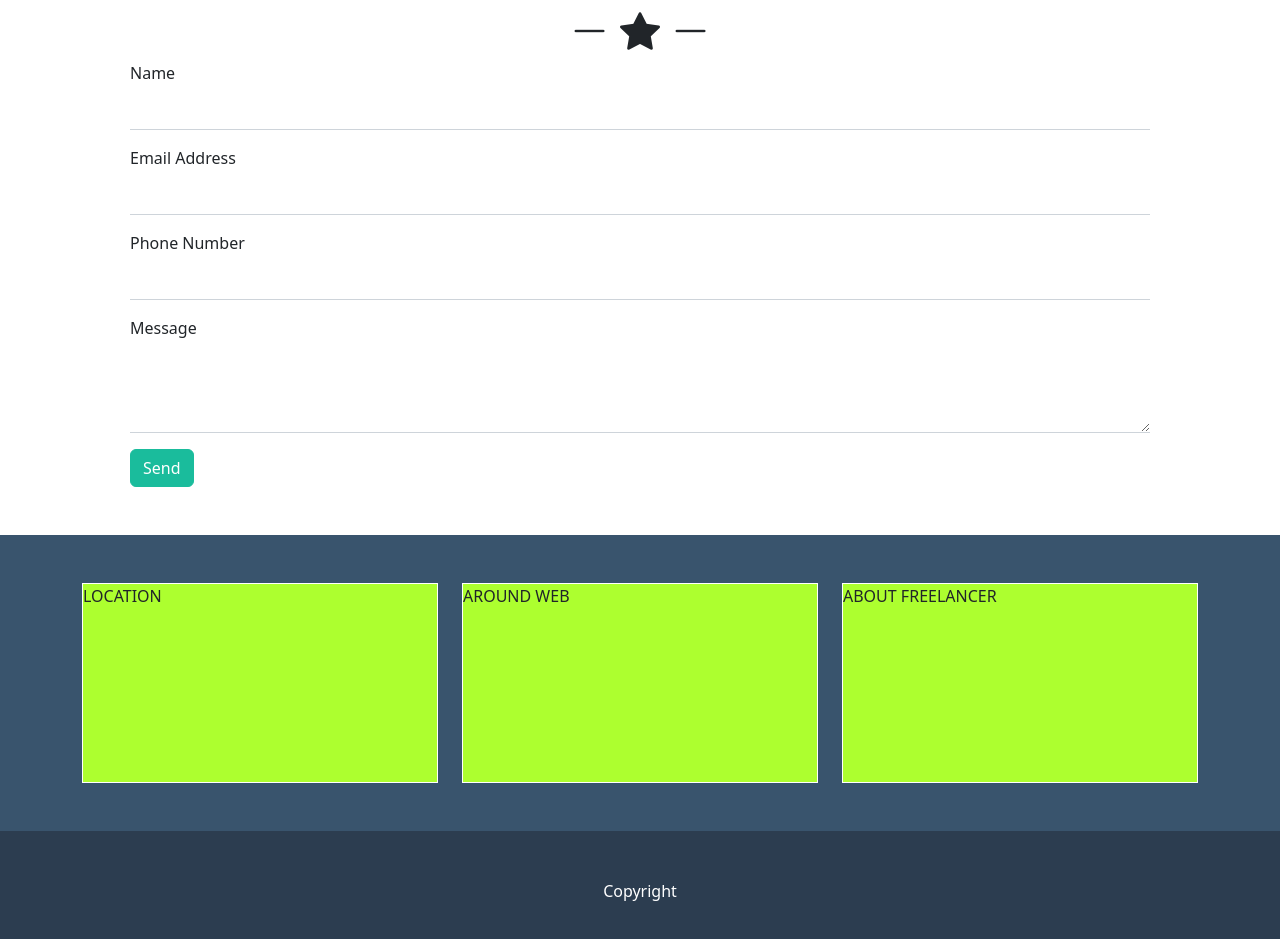
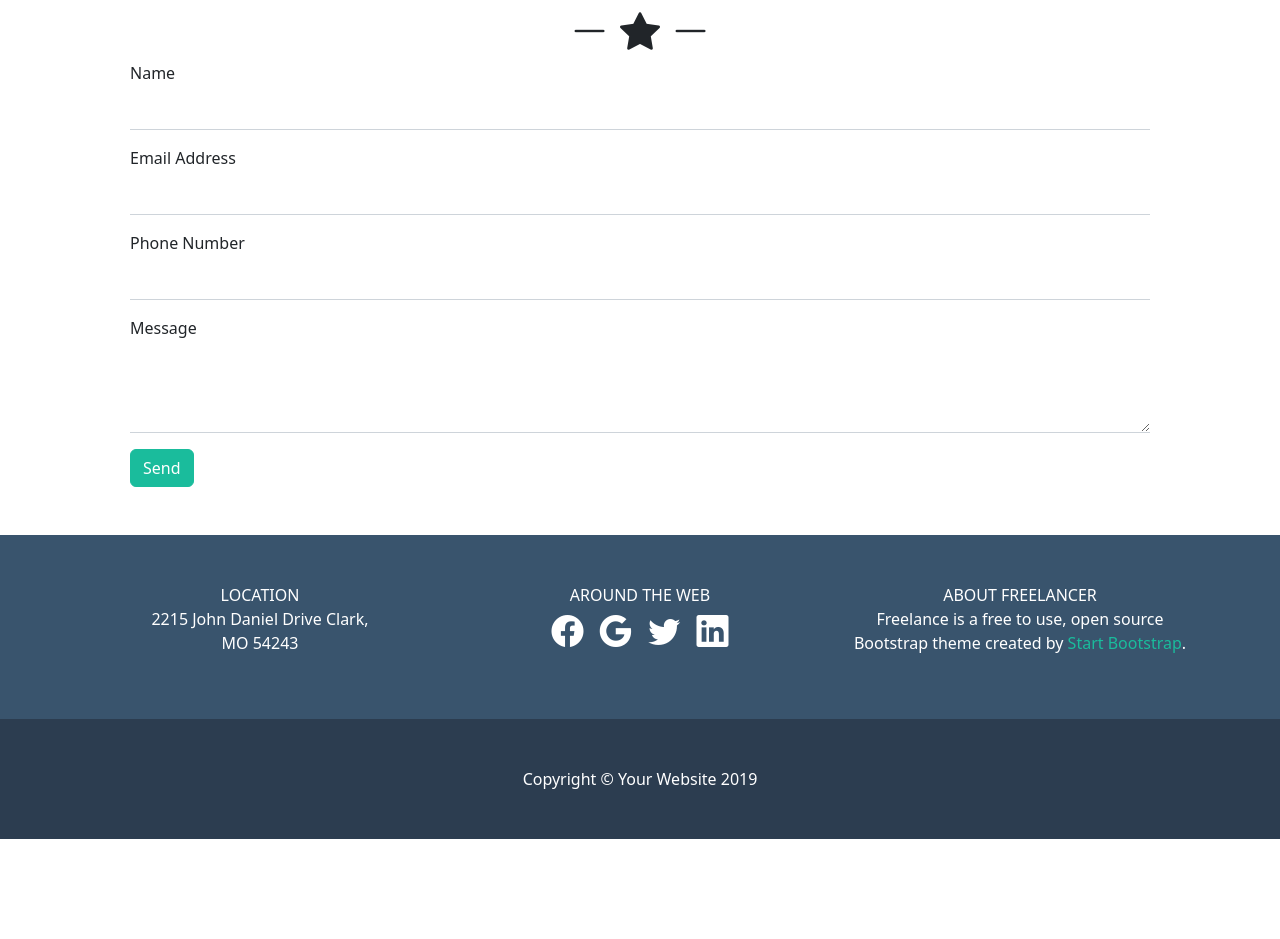
Before and after one commit to FrancescoSangalli89/html-css-bootstrap-freelancer, a plain HTML site: page index.html in a window 1280 px wide. Shown: the part 1702-2641 px from the top of the page. After the commit the page ends 2541 px from the top, so only its background shows below. Drawn offline with nearby package versions, Linux system fonts and the light colour scheme.

Commit message:
finish: footer

```diff
--- a/css/style.css
+++ b/css/style.css
@@ -69,6 +69,22 @@
     color: #fff;
 }
 
+.ms_btn:hover {
+    background-color: #fff;
+    border: var(--ms_primary_color) 1px solid;
+    color: var(--ms_primary_color);
+}
+
 #footer-top {
     background-color: #39546D;
 }
+
+.ms_footer_a {
+    text-decoration: none;
+    color: var(--ms_primary_color);
+}
+
+.ms_footer_a:hover {
+    text-decoration: underline;
+    color: var(--ms_primary_color);
+}
--- a/index.html
+++ b/index.html
@@ -163,23 +163,54 @@
         </main>
 
         <footer>
-            <section id="footer-top" class="py-5">
+            <section id="footer-top" class="py-5 text-center text-white">
                 <div class="container-md">
                     <div class="row g-4">
                         <div class="col-12 col-md-4">
-                            <div class="box">
+                            <div>
                                 LOCATION
+                            </div>
+                            <div>
+                                2215 John Daniel Drive Clark,
+                            </div>
+                            <div>
+                                MO 54243
                             </div>
                         </div>
                         <div class="col-12 col-md-4">
-                            <div class="box">
-                                AROUND WEB
+                            <div>
+                                AROUND THE WEB
                             </div>
+                            <ul class="list-inline fs-2">
+                                <li class="list-inline-item">
+                                    <a href="#">
+                                        <i class="bi bi-facebook text-white"></i>
+                                    </a>
+                                </li>
+                                <li class="list-inline-item">
+                                    <a href="#">
+                                        <i class="bi bi-google text-white"></i>
+                                    </a>
+                                </li>
+                                <li class="list-inline-item">
+                                    <a href="#">
+                                        <i class="bi bi-twitter text-white"></i>
+                                    </a>
+                                </li>
+                                <li class="list-inline-item">
+                                    <a href="#">
+                                        <i class="bi bi-linkedin text-white"></i>
+                                    </a>
+                                </li>
+                              </ul>
                         </div>
                         <div class="col-12 col-md-4">
-                            <div class="box">
+                            <div>
                                 ABOUT FREELANCER
                             </div>
+                            <p>
+                                Freelance is a free to use, open source Bootstrap theme created by <a href="#" class="ms_footer_a">Start Bootstrap</a>.
+                            </p>
                         </div>
                     </div>
                 </div>
@@ -187,7 +218,7 @@
 
             <section id="footer-btm" class="text-center text-white py-5">
                 <div>
-                    Copyright
+                    Copyright © Your Website 2019
                 </div>
             </section>
         </footer>
```
